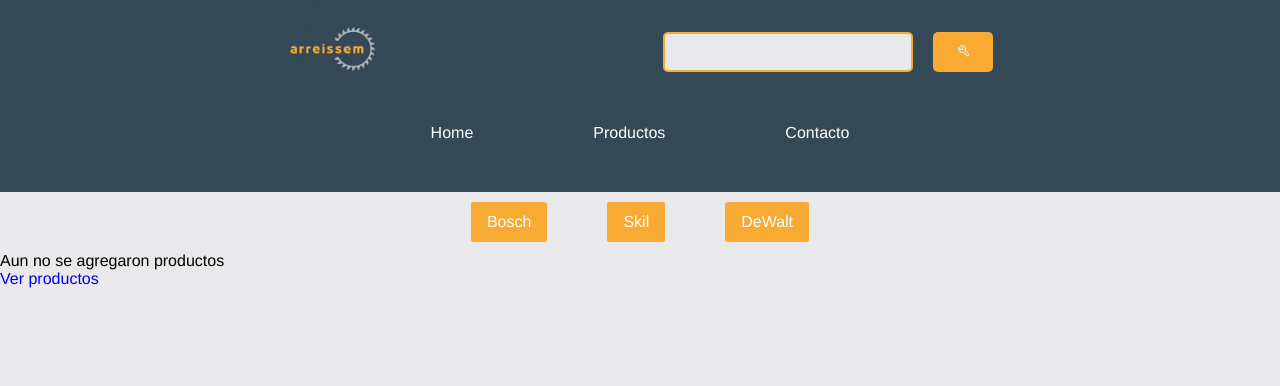
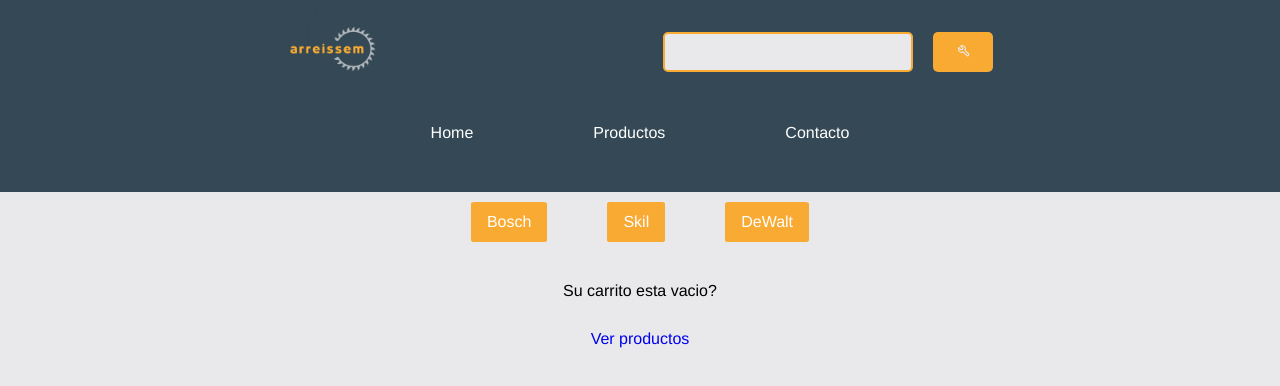
Before and after one commit to fnanoia/arreissem, a React (Create React App) app: page /cart in a window 1280 px wide. Shown: the top 386 px of the page. Built offline with nearby package versions, Linux system fonts and the light colour scheme.

Commit message:
cart css styles

```diff
--- a/src/components/Cart.jsx
+++ b/src/components/Cart.jsx
@@ -6,41 +6,28 @@
 import { addDoc, serverTimestamp, collection } from "firebase/firestore";
 import { db } from "../Firebase";
 
-
-
 function Cart(){
 
-  //estado que almacena el id de la "orden de compra"
-  const [dataId, setDataId] = useState();
-
-  //crear un estado para los inputs del form. puede ser un objeto o muchos estados
+    const { cart, clearCart, totalPrice } = useContext(context);
+    const [dataId, setDataId] = useState();
     const [formData, setFormData] = useState({
       nombre : "",
       email: "",
       telefono: ""
     });
 
-    //traigo el contexto
-    const { cart, clearCart, totalPrice } = useContext(context);
-
-    //funcion que maneja los eventos del formulario controlado. referencio el target
     const handleOnChange = (e) =>{
-
       const { name, value } = e.target;
 
-    //actualizo el estado con la informacion que me viene del formulario a traves de props y la funcion manejadora de eventos
       setFormData({
         ...formData,
         [name] : value
       });
     }
 
-    //funcion para cargar la compra a la BD
     const handleSubmit = (e) =>{
-
       e.preventDefault();
 
-    //creo un objeto con la informacion que quiero subir a FireBase
     const firebaseObject = {
       buyer : {
         nombre: formData.nombre,
@@ -52,16 +39,11 @@
       date : serverTimestamp()
     }
 
-    //check
-    console.log(firebaseObject);
-
-    //metodo addDoc, primero indico a la coleccion donde quiero cargar las ordenes de compra
     const collectionOrders = collection(db, "orders");
     addDoc(collectionOrders, firebaseObject)
     .then((res) => {
       setDataId(res.id);
 
-      //una vez que hago la compra, limpio el carrito. agregar un effecto para jugar con los renders
       clearCart();
     })
     .catch((err) => {
@@ -69,57 +51,41 @@
     });
     }
 
-    //agregar condicional if para mostrar la orden de compra
-    //renderizar los elementos del carrito. con funcionalidad agregar, quitar, limpiar carrito
-    //si no hay productos en el carrito mostrar un mensaje que avise y un boton que regrese a la navegacio
 
     if(dataId !== undefined){
       return(
-        <>
-        <p>Gracias por su compra. Su numero de orden es {dataId}</p></>
+        <div className="cart__display__order">Gracias por su compra! Su numero de orden es:<b>{dataId}</b></div>
       )
     }else{
 
-
-    return(
-
-        <div className="cart__checkout">
+      return(
+        <>
             {cart.length === 0 ?
-            <div>
-            <div>Aun no se agregaron productos</div>
-            <Link to={`/`}>
-            <p>Ver productos</p>
-            </Link>
+            <div className="cart__display__empty">
+            <div>Su carrito esta vacio?</div>
+            <div><Link to={`/`}>Ver productos</Link></div>
             </div>
             :
             <>
             <div className="cart__display">
-                <div>
 
-                  <div className="cart__display__header">
-                    <div><h3>Mi carrito</h3></div>
-                    <div><button onClick={clearCart}>Clear</button></div>
-                  </div>
+            {cart.map((prod) =>
+              <CartItem
+              id = {prod.id} title = {prod.title} price = {prod.price} quantity = {prod.quantity} key={prod.id} />
+            )}
 
-                  <div>
-                  {cart.map((prod) =>
-                  <CartItem
-                  id = {prod.id} title = {prod.title} price = {prod.price} quantity = {prod.quantity} pictureUrl = {prod.pictureUrl}  key={prod.id} />
-                  )}
-                  </div>
+            <div className="cart__display__footer">
+              <div>Total: {totalPrice()}</div>
+              <div><button onClick={clearCart}>Clear</button></div>
+            </div>
 
-                  <div className="cart__display__footer">
-                    <div>Total: {totalPrice()}</div>
-
-                  </div>
-                </div>
             </div>
-            {/*pasar por prompt al Form, las funciones que manejen el evento y estados para los inputs*/}
             <Form formData={formData} handleOnChange={handleOnChange} handleSubmit={handleSubmit} />
             </>
             }
-        </div>
-        )
+        </>
+      )
+  }
 }
-}
+
 export default Cart;
--- a/src/components/CartItem.jsx
+++ b/src/components/CartItem.jsx
@@ -1,7 +1,7 @@
 import { useContext } from "react";
 import { context } from "./CartContext";
 
-function CartItem({id, title, price, quantity, pictureUrl}){
+function CartItem({id, title, price, quantity}){
 
     const { removeProduct } = useContext(context);
 
@@ -11,10 +11,9 @@
                 <div><h4>{title}</h4></div>
                 <div>${price}</div>
                 <div>{quantity}</div>
-                {/*<div ><img alt={id} src={pictureUrl}/></div>*/}
                 <div><button onClick={() => {removeProduct(id)}}>Remove</button></div>
             </div>
-    )
+        )
 }
 
 export default CartItem;
--- a/src/components/Form.jsx
+++ b/src/components/Form.jsx
@@ -2,7 +2,7 @@
 
     return (
     <div className="cart__form">
-        <h3>Confirmar compra</h3>
+        <div><h3>Confirmar compra</h3></div>
         <form>
             <input name="nombre"
             type="text"
--- a/src/components/ItemListContainer.jsx
+++ b/src/components/ItemListContainer.jsx
@@ -13,14 +13,12 @@
 
     useEffect(() =>{
 
-        //creo una referencia a mi llamado a la BD que importe desde Firebase.js
         const ref = category
         ?
         query(collectionProducts, where("category", "==", category))
         :
         collectionProducts;
 
-        //metodo getDocs retorna una promesa, le aplico el then para administrar los datos
         getDocs(ref).then((response) => {
             //creo una const para almacenar la respuesta de la promesa, es decir los datos
             //lo mapeo por que la promesa me retorna un array con los productos
--- a/src/css/main.css
+++ b/src/css/main.css
@@ -251,48 +251,64 @@
 }
 
 /*Cart*/
+.cart__display__empty{
+    margin-left: auto;
+    margin-right: auto;
+}
+.cart__display__empty div{
+    display: flex;
+    align-items: center;
+    justify-content: center;
+    flex-wrap: wrap;
+    margin: 30px;
+}
 .cart__display{
     display: flex;
     align-items: center;
     justify-content: center;
     flex-wrap: wrap;
-    padding: 10px 20px;
     width: 800px;
-    margin: 20px;
     margin-left: auto;
     margin-right: auto;
 }
-.cart__display__header div{
-    display: inline-block;
-
-}
 .cart__display__body div{
     display: inline-block;
+    max-width: 200px;
     padding: 20px;
-
+    margin: 30px;
 }
 .cart__display__footer div{
     display: inline-block;
-    margin: 20px;
+    margin: 50px;
 }
 .cart__form{
+    display: flex;
+    align-items: center;
+    justify-content: center;
+    flex-wrap: wrap;
+    padding: 10px 20px;
+    width: 450px;
     margin-left: auto;
     margin-right: auto;
-    padding: 10px 20px;
+    background-color: #F9AA33;
+    margin-bottom: 20px;
+}
+.cart__form input{
     width: 400px;
-    background-color: #F9AA33;
+    margin: 10px;
 }
-.cart__form form input{
+.cart__form button{
+    width: 100px;
+    margin: 10px;
+}
+.cart__display__order{
     display: flex;
     align-items: center;
     justify-content: center;
     flex-wrap: wrap;
     margin-left: auto;
     margin-right: auto;
-    margin-top: 10px;
-
-
-
+    padding: 50px;
 }
 
 /*Footer*/
```
Also changed, not shown: src/components/CartContext.jsx (+0 -8 lines).
